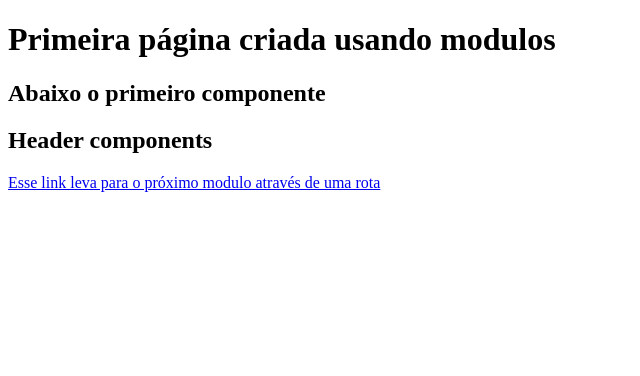
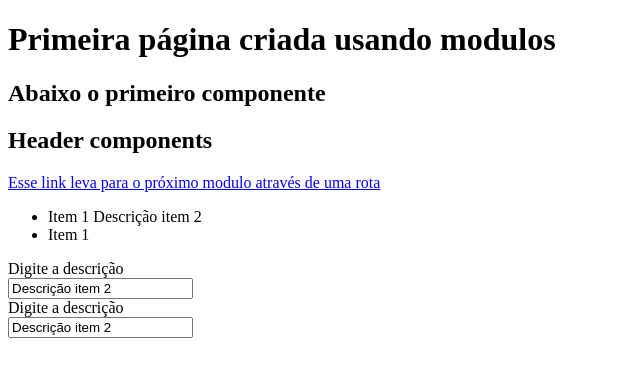
Before and after one commit to feitosajr1/desenviMobile, an Angular app in the folder a.02/modulos-rotas/: page / in a window 1280 px wide. Shown: the top 376 px of the page, without its empty margins (0-640 px from the left). Built offline with nearby package versions, Linux system fonts and the light colour scheme.

Commit message:
First ex of info transmission

```diff
--- a/a.02/modulos-rotas/src/app/app.component.html
+++ b/a.02/modulos-rotas/src/app/app.component.html
@@ -2,3 +2,23 @@
 <h2>Abaixo o primeiro componente</h2>
 <app-header></app-header>
 <router-outlet></router-outlet>
+
+<!--Transmição de informação-->
+<ul>
+  <!--A descrição vem do correspondente TypeScript "app.compont.ts"-->
+  <li>Item 1 {{ descricao1 }}</li>
+  <li>Item 1</li>
+</ul>
+
+<!--Podemos ter uma entrada de informação para a descrição-->
+<label for="">Digite a descrição</label>
+<br />
+<input [value]="descricao1" />
+<br />
+<!--
+  A principio, digitar a descrição não vai funcionar ou mudar a descrição por que ele é apenas oneway e não twoway databiese
+  para ele ser um twoway, temos que tirar o value e declarar o ngModel no lugar, ele dar um erro no inicio por que ele precisar ter a propriedade importada no "app.module" import:FormsModule
+-->
+<label for="">Digite a descrição</label>
+<br />
+<input [(ngModel)]="descricao1" />
--- a/a.02/modulos-rotas/src/app/app.component.ts
+++ b/a.02/modulos-rotas/src/app/app.component.ts
@@ -3,8 +3,9 @@ import { Component } from '@angular/core';
 @Component({
   selector: 'app-root',
   templateUrl: './app.component.html',
-  styleUrl: './app.component.css'
+  styleUrl: './app.component.css',
 })
 export class AppComponent {
   title = 'app-primeira-aula';
+  descricao1 = 'Descrição item 2';
 }
--- a/a.02/modulos-rotas/src/app/app.module.ts
+++ b/a.02/modulos-rotas/src/app/app.module.ts
@@ -8,11 +8,12 @@ import {
 import { AppRoutingModule } from './app-routing.module';
 import { AppComponent } from './app.component';
 import { HeaderComponent } from './components/header-components';
+import { FormsModule } from '@angular/forms';
 
 //Ng é como se fosse um objeto passando parêmetros e caracteristicas como declarations, imports, proividers, bootstraps.
 @NgModule({
   declarations: [AppComponent],
-  imports: [BrowserModule, AppRoutingModule, ComponentModule],
+  imports: [BrowserModule, AppRoutingModule, ComponentModule, FormsModule],
   providers: [provideClientHydration()],
   bootstrap: [AppComponent],
 })
```
